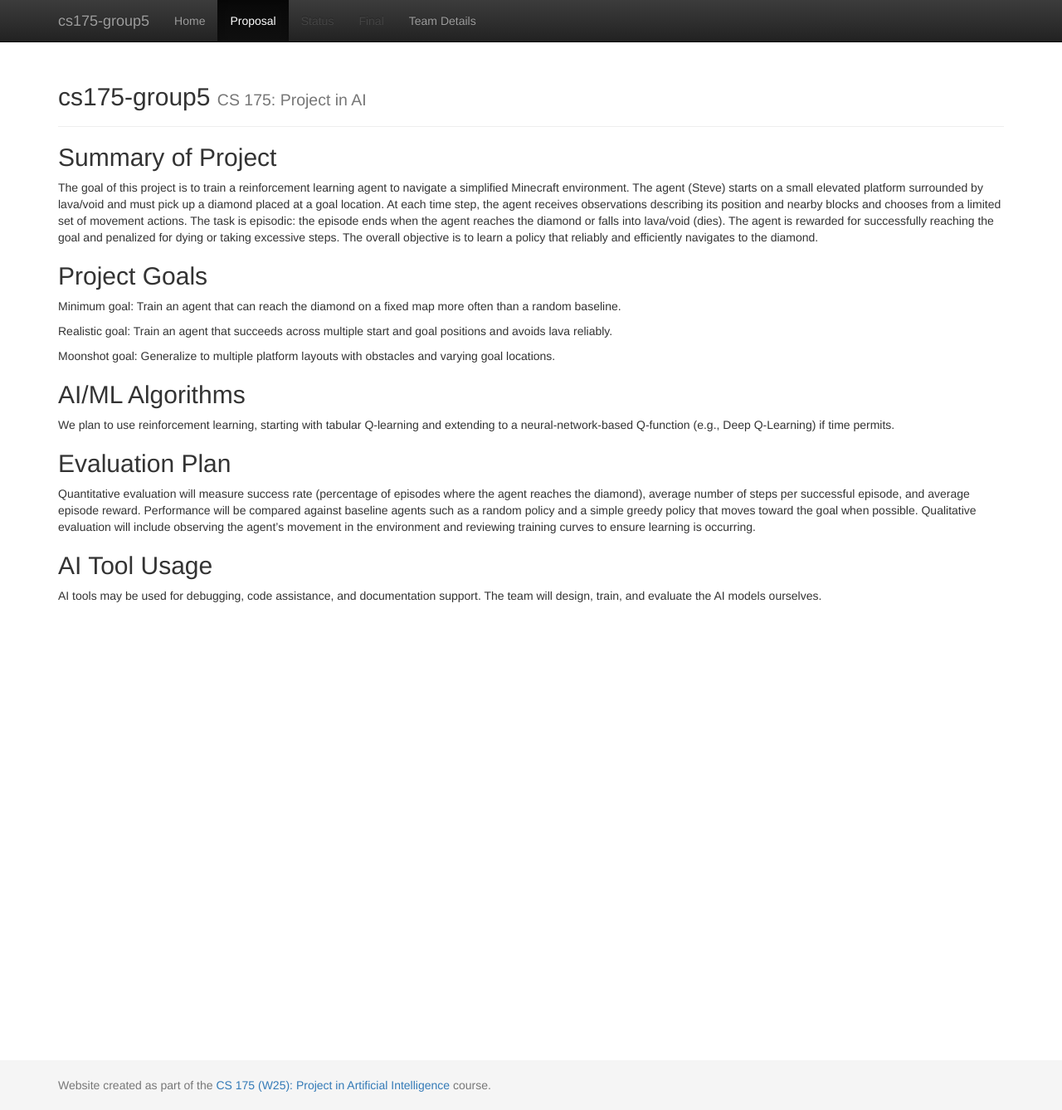
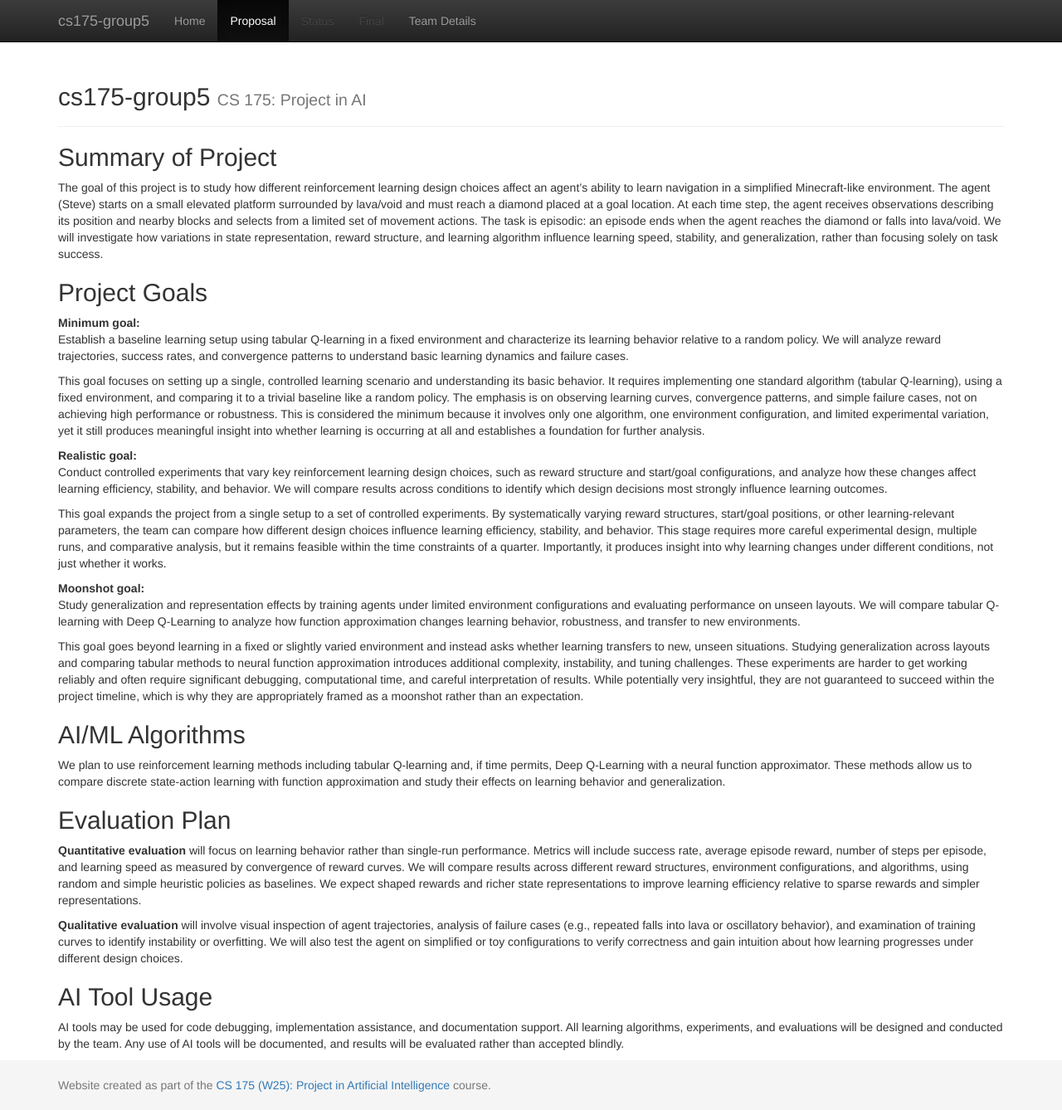
Before and after one commit to nhanngyn2004/cs175-group5, a Jekyll site: the page built from docs/proposal.md, in a window 1280 px wide and 1338 px high. Shown: the whole window at 83% size. Built offline with Jekyll 4.4.1, drawn with Linux system fonts in a browser that asks for light colours.

Commit message:
Update proposal with design-choice focus and evaluation plan

```diff
--- a/docs/proposal.md
+++ b/docs/proposal.md
@@ -5,24 +5,35 @@ title: Proposal
 
 ## Summary of Project
 
-The goal of this project is to train a reinforcement learning agent to navigate a simplified Minecraft environment. The agent (Steve) starts on a small elevated platform surrounded by lava/void and must pick up a diamond placed at a goal location. At each time step, the agent receives observations describing its position and nearby blocks and chooses from a limited set of movement actions. The task is episodic: the episode ends when the agent reaches the diamond or falls into lava/void (dies). The agent is rewarded for successfully reaching the goal and penalized for dying or taking excessive steps. The overall objective is to learn a policy that reliably and efficiently navigates to the diamond.
+The goal of this project is to study how different reinforcement learning design choices affect an agent’s ability to learn navigation in a simplified Minecraft-like environment. The agent (Steve) starts on a small elevated platform surrounded by lava/void and must reach a diamond placed at a goal location. At each time step, the agent receives observations describing its position and nearby blocks and selects from a limited set of movement actions. The task is episodic: an episode ends when the agent reaches the diamond or falls into lava/void. We will investigate how variations in state representation, reward structure, and learning algorithm influence learning speed, stability, and generalization, rather than focusing solely on task success.
 
 ## Project Goals
 
-Minimum goal: Train an agent that can reach the diamond on a fixed map more often than a random baseline.
+**Minimum goal:**
+Establish a baseline learning setup using tabular Q-learning in a fixed environment and characterize its learning behavior relative to a random policy. We will analyze reward trajectories, success rates, and convergence patterns to understand basic learning dynamics and failure cases.
 
-Realistic goal: Train an agent that succeeds across multiple start and goal positions and avoids lava reliably.
+This goal focuses on setting up a single, controlled learning scenario and understanding its basic behavior. It requires implementing one standard algorithm (tabular Q-learning), using a fixed environment, and comparing it to a trivial baseline like a random policy. The emphasis is on observing learning curves, convergence patterns, and simple failure cases, not on achieving high performance or robustness. This is considered the minimum because it involves only one algorithm, one environment configuration, and limited experimental variation, yet it still produces meaningful insight into whether learning is occurring at all and establishes a foundation for further analysis.
 
-Moonshot goal: Generalize to multiple platform layouts with obstacles and varying goal locations.
+**Realistic goal:**
+Conduct controlled experiments that vary key reinforcement learning design choices, such as reward structure and start/goal configurations, and analyze how these changes affect learning efficiency, stability, and behavior. We will compare results across conditions to identify which design decisions most strongly influence learning outcomes.
+
+This goal expands the project from a single setup to a set of controlled experiments. By systematically varying reward structures, start/goal positions, or other learning-relevant parameters, the team can compare how different design choices influence learning efficiency, stability, and behavior. This stage requires more careful experimental design, multiple runs, and comparative analysis, but it remains feasible within the time constraints of a quarter. Importantly, it produces insight into why learning changes under different conditions, not just whether it works.
+
+**Moonshot goal:**
+Study generalization and representation effects by training agents under limited environment configurations and evaluating performance on unseen layouts. We will compare tabular Q-learning with Deep Q-Learning to analyze how function approximation changes learning behavior, robustness, and transfer to new environments.
+
+This goal goes beyond learning in a fixed or slightly varied environment and instead asks whether learning transfers to new, unseen situations. Studying generalization across layouts and comparing tabular methods to neural function approximation introduces additional complexity, instability, and tuning challenges. These experiments are harder to get working reliably and often require significant debugging, computational time, and careful interpretation of results. While potentially very insightful, they are not guaranteed to succeed within the project timeline, which is why they are appropriately framed as a moonshot rather than an expectation.
 
 ## AI/ML Algorithms
 
-We plan to use reinforcement learning, starting with tabular Q-learning and extending to a neural-network-based Q-function (e.g., Deep Q-Learning) if time permits.
+We plan to use reinforcement learning methods including tabular Q-learning and, if time permits, Deep Q-Learning with a neural function approximator. These methods allow us to compare discrete state-action learning with function approximation and study their effects on learning behavior and generalization.
 
 ## Evaluation Plan
 
-Quantitative evaluation will measure success rate (percentage of episodes where the agent reaches the diamond), average number of steps per successful episode, and average episode reward. Performance will be compared against baseline agents such as a random policy and a simple greedy policy that moves toward the goal when possible. Qualitative evaluation will include observing the agent’s movement in the environment and reviewing training curves to ensure learning is occurring.
+**Quantitative evaluation** will focus on learning behavior rather than single-run performance. Metrics will include success rate, average episode reward, number of steps per episode, and learning speed as measured by convergence of reward curves. We will compare results across different reward structures, environment configurations, and algorithms, using random and simple heuristic policies as baselines. We expect shaped rewards and richer state representations to improve learning efficiency relative to sparse rewards and simpler representations.
+
+**Qualitative evaluation** will involve visual inspection of agent trajectories, analysis of failure cases (e.g., repeated falls into lava or oscillatory behavior), and examination of training curves to identify instability or overfitting. We will also test the agent on simplified or toy configurations to verify correctness and gain intuition about how learning progresses under different design choices.
 
 ## AI Tool Usage
 
-AI tools may be used for debugging, code assistance, and documentation support. The team will design, train, and evaluate the AI models ourselves.
+AI tools may be used for code debugging, implementation assistance, and documentation support. All learning algorithms, experiments, and evaluations will be designed and conducted by the team. Any use of AI tools will be documented, and results will be evaluated rather than accepted blindly.
```
